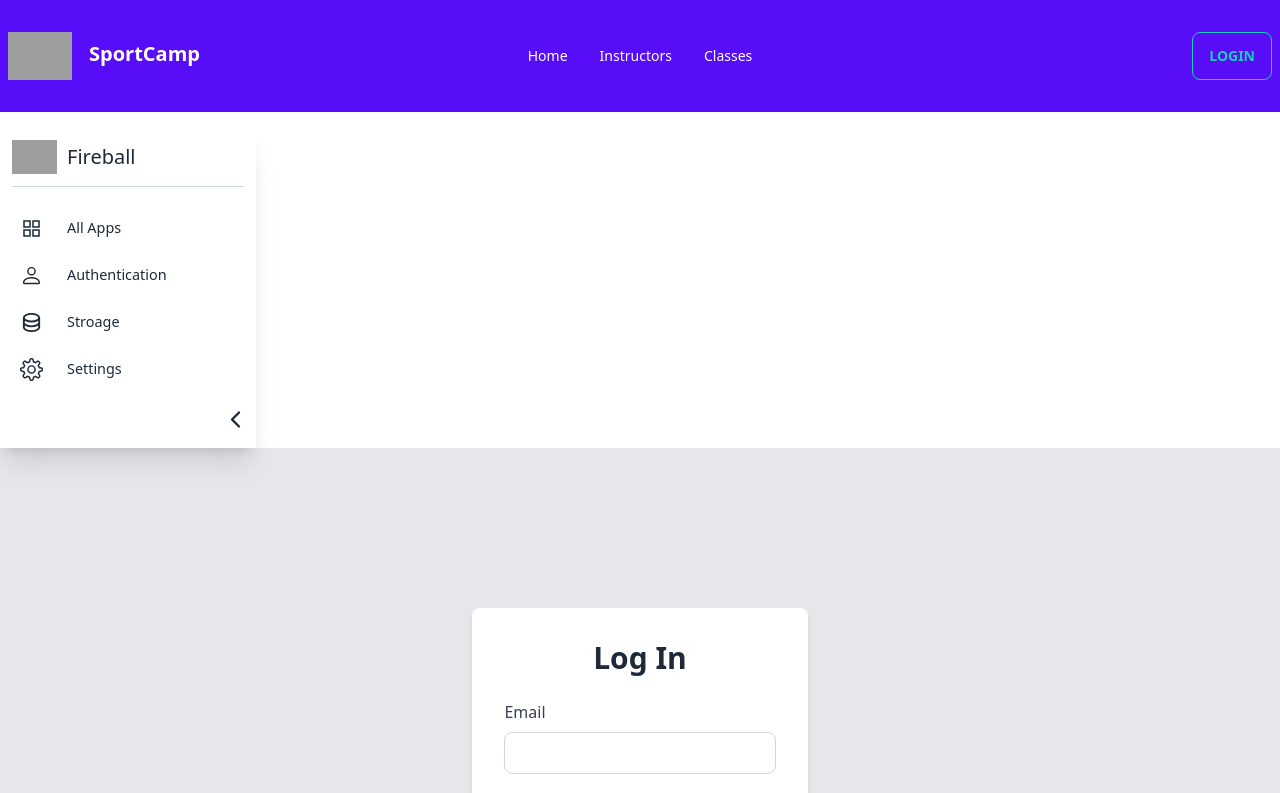
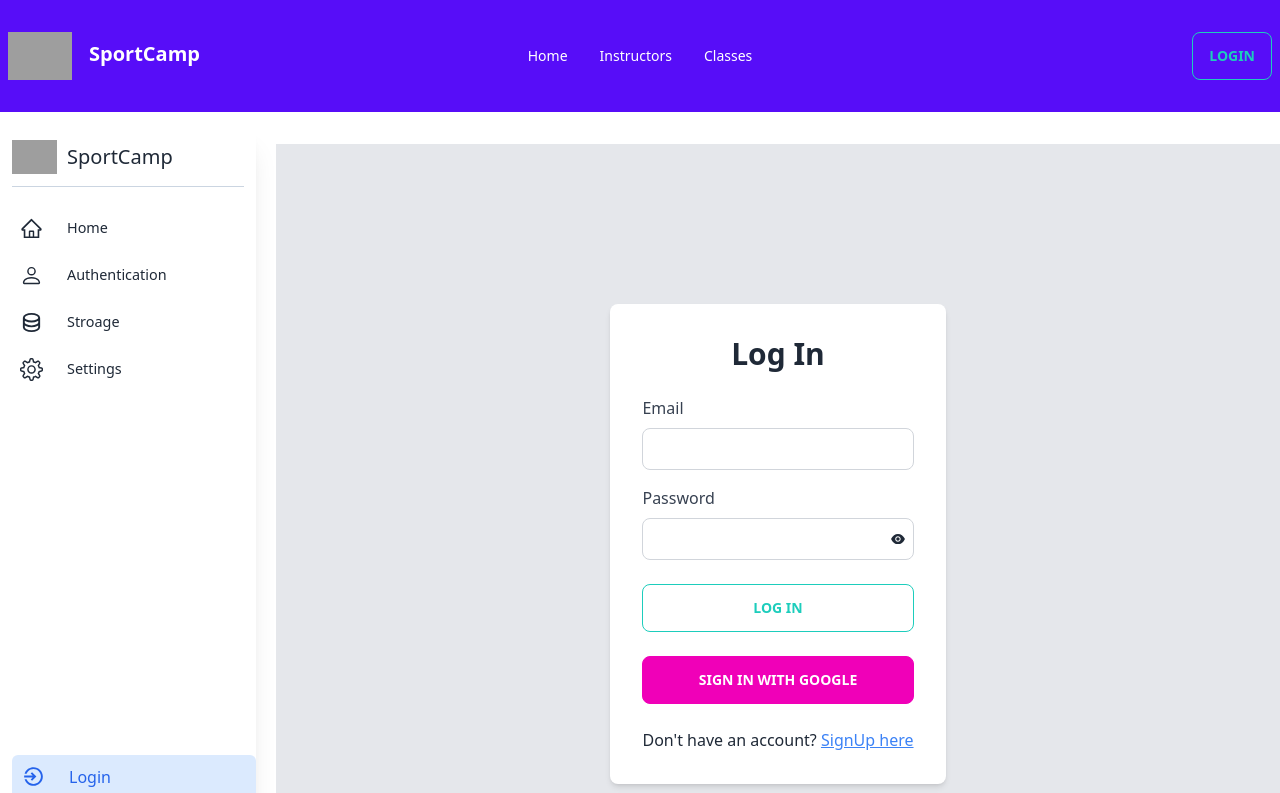
Before and after one commit to EftekharAlam2/SportCamp-Client-Side, a React (Vite) app: page /login in a window 1280 px wide. Shown: the top 793 px of the page. Built offline with nearby package versions, Linux system fonts and the light colour scheme; no server answers; grey boxes are pictures that could not be loaded.

Commit message:
navbar setup

```diff
--- a/src/App.jsx
+++ b/src/App.jsx
@@ -1,8 +1,10 @@
-import { Outlet } from "react-router-dom";
+import { Outlet, Route, Routes } from "react-router-dom";
 import Footer from "./Pages/SharedPage/Footer";
 import NavBar from "./Pages/SharedPage/NavBar";
 import { Helmet } from "react-helmet-async";
 import Sidebar from "./Pages/SharedPage/Sidebar";
+import RootLayout from "./Pages/SharedPage/RootLayout";
+import Login from "./Pages/User/Login";
 
 function App() {
   return (
@@ -11,6 +13,11 @@ function App() {
         <title>SportCamp | Home</title>
       </Helmet>
       <NavBar></NavBar>
+      <RootLayout>
+        <Routes>
+          <Route path="/login" element={<Login />} />
+        </Routes>
+      </RootLayout>
       <Sidebar></Sidebar>
       <Outlet></Outlet>
       <Footer></Footer>
--- /dev/null
+++ b/src/Pages/SharedPage/RootLayout.jsx
@@ -0,0 +1,12 @@
+import Sidebar from "./Sidebar";
+
+function RootLayout({ children }) {
+  return (
+    <div className="flex gap-5">
+      <Sidebar />
+      <main className="max-w-5xl flex-1 mx-auto py-4">{children}</main>
+    </div>
+  );
+}
+
+export default RootLayout;
--- a/src/Pages/SharedPage/Sidebar.jsx
+++ b/src/Pages/SharedPage/Sidebar.jsx
@@ -3,9 +3,10 @@ import { useRef } from "react";
 import { motion } from "framer-motion";
 import { IoIosArrowBack } from "react-icons/io";
 import { SlSettings } from "react-icons/sl";
-import { AiOutlineAppstore } from "react-icons/ai";
+import { AiOutlineHome } from "react-icons/ai";
 import { BsPerson } from "react-icons/bs";
 import { HiOutlineDatabase } from "react-icons/hi";
+import { IoMdLogIn } from "react-icons/io";
 import { useMediaQuery } from "react-responsive";
 import { MdMenu } from "react-icons/md";
 import { NavLink, useLocation } from "react-router-dom";
@@ -76,15 +77,11 @@ const Sidebar = () => {
         animate={open ? "open" : "closed"}
         className=" bg-white text-gray shadow-xl z-[999] max-w-[16rem]  w-[16rem]
             overflow-hidden md:relative fixed
-            h-[40vh] "
+            h-screen "
       >
         <div className="flex items-center gap-2.5 font-medium border-b py-3 border-slate-300  mx-3">
-          <img
-            src="https://img.icons8.com/color/512/firebase.png"
-            width={45}
-            alt=""
-          />
-          <span className="text-xl whitespace-pre">Fireball</span>
+          <img src="https://i.ibb.co/P1P4vBP/logo.png" width={45} alt="" />
+          <span className="text-xl whitespace-pre">SportCamp</span>
         </div>
 
         <div className="flex flex-col  h-full">
@@ -94,8 +91,8 @@ const Sidebar = () => {
                 to={"/"}
                 className="p-2.5 flex rounded-md gap-6 items-center md:cursor-pointer cursor-default duration-300 font-medium"
               >
-                <AiOutlineAppstore size={23} className="min-w-max" />
-                All Apps
+                <AiOutlineHome size={23} className="min-w-max" />
+                Home
               </NavLink>
             </li>
             <li>
@@ -127,7 +124,19 @@ const Sidebar = () => {
               </NavLink>
             </li>
           </ul>
+          {open && (
+            <div className="text-center mt-3 ps-3  border-b py-3 border-slate-300">
+              <NavLink
+                to="/login"
+                className="p-2.5 flex rounded-md gap-6 items-center md:cursor-pointer cursor-default duration-300 font-medium bg-gray-100"
+              >
+                <IoMdLogIn size={23} className="min-w-max" />
+                Login
+              </NavLink>
+            </div>
+          )}
         </div>
+
         <motion.div
           onClick={() => {
             setOpen(!open);
```
